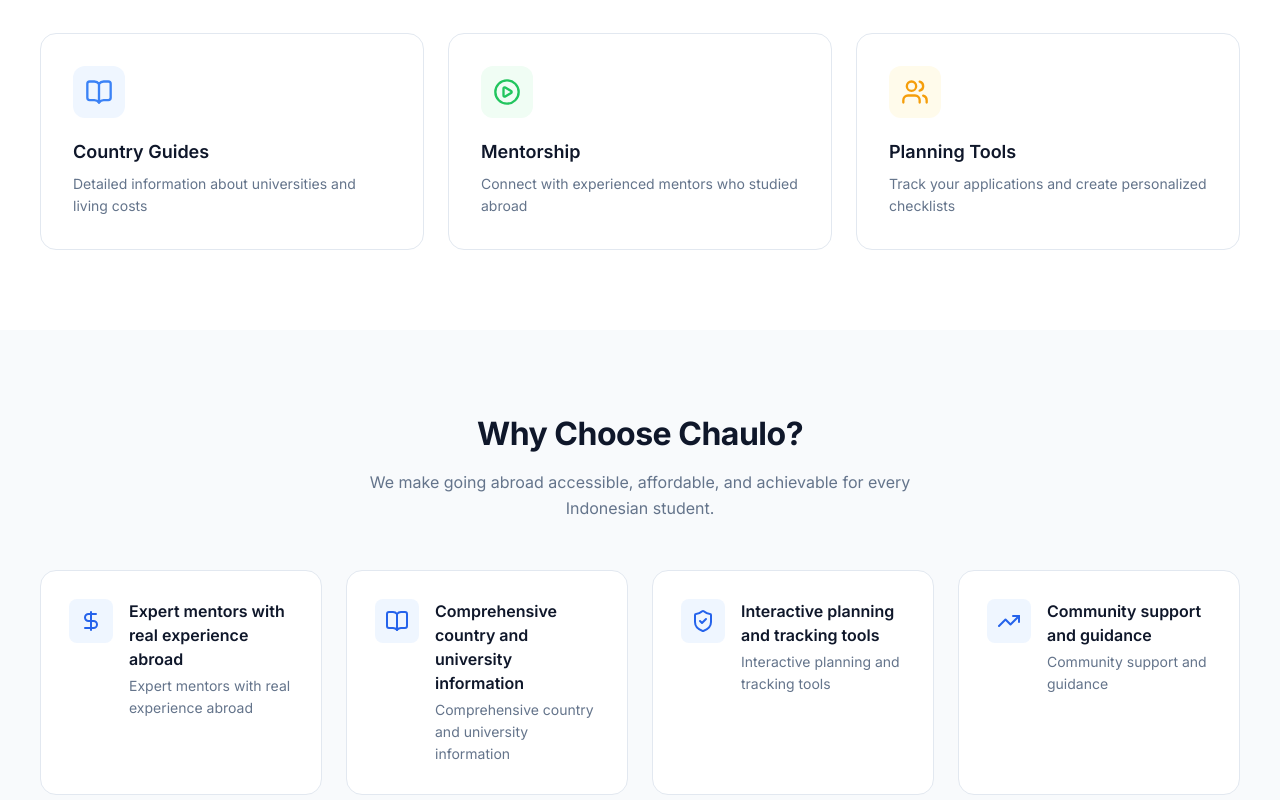
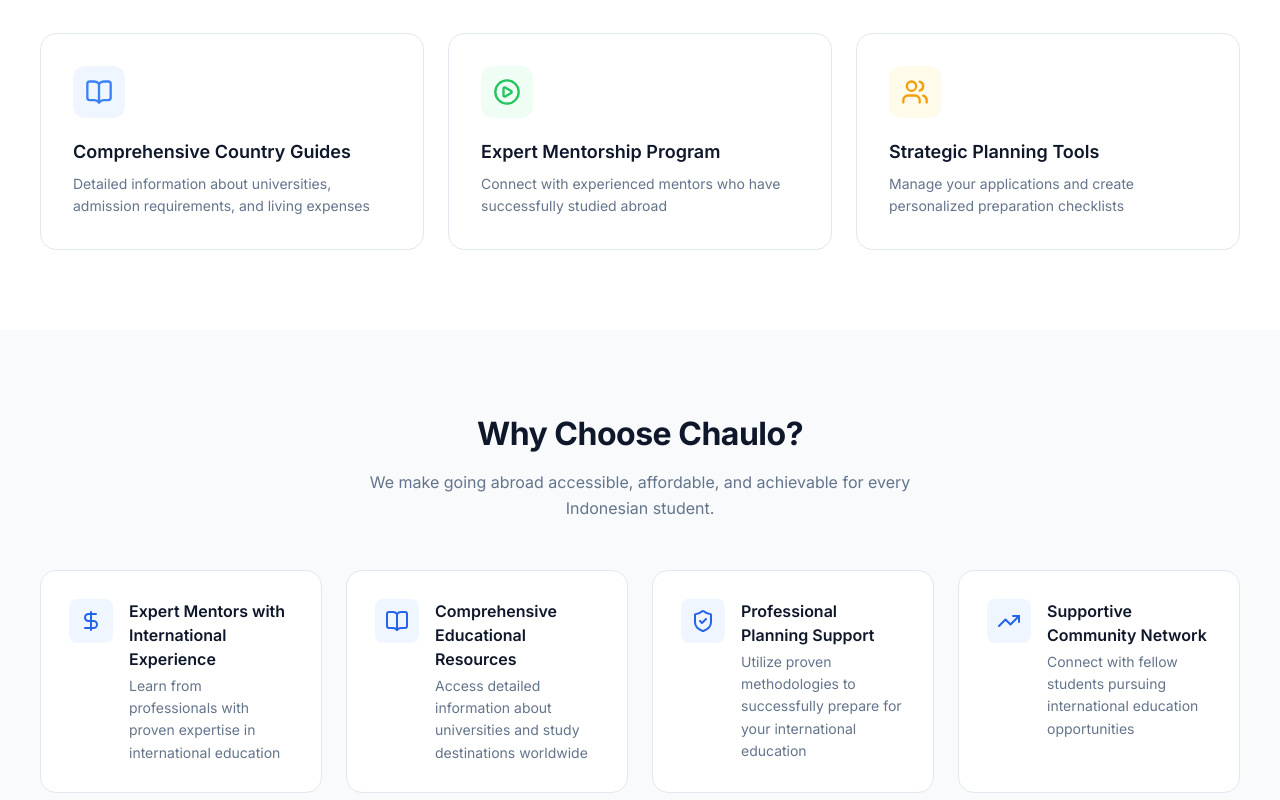
Before and after one commit to darrendarnelle/CHAULO, a React (Vite) app: page / in a window 1280 px wide. Shown: the part 760-1560 px from the top of the page. Built offline with nearby package versions, Linux system fonts and the light colour scheme; no server answers.

Commit message:
Fix language switch & formalize copy

```diff
--- a/src/locales/en.json
+++ b/src/locales/en.json
@@ -11,20 +11,24 @@
     "signOut": "Sign Out"
   },
   "home": {
-    "title": "Plan Your Global Education Journey",
-    "subtitle": "Expert guidance for studying abroad",
-    "heroButton": "Explore Countries",
-    "feature1Title": "Country Guides",
-    "feature1Desc": "Detailed information about universities and living costs",
-    "feature2Title": "Mentorship",
-    "feature2Desc": "Connect with experienced mentors who studied abroad",
-    "feature3Title": "Planning Tools",
-    "feature3Desc": "Track your applications and create personalized checklists",
+    "title": "Plan Your International Education Journey",
+    "subtitle": "Professional guidance for studying abroad",
+    "heroButton": "Begin Your Journey",
+    "feature1Title": "Comprehensive Country Guides",
+    "feature1Desc": "Detailed information about universities, admission requirements, and living expenses",
+    "feature2Title": "Expert Mentorship Program",
+    "feature2Desc": "Connect with experienced mentors who have successfully studied abroad",
+    "feature3Title": "Strategic Planning Tools",
+    "feature3Desc": "Manage your applications and create personalized preparation checklists",
     "whyChoose": "Why Choose Chaulo?",
-    "reason1": "Expert mentors with real experience abroad",
-    "reason2": "Comprehensive country and university information",
-    "reason3": "Interactive planning and tracking tools",
-    "reason4": "Community support and guidance"
+    "reason1": "Expert Mentors with International Experience",
+    "reason1Desc": "Learn from professionals with proven expertise in international education",
+    "reason2": "Comprehensive Educational Resources",
+    "reason2Desc": "Access detailed information about universities and study destinations worldwide",
+    "reason3": "Professional Planning Support",
+    "reason3Desc": "Utilize proven methodologies to successfully prepare for your international education",
+    "reason4": "Supportive Community Network",
+    "reason4Desc": "Connect with fellow students pursuing international education opportunities"
   },
   "explore": {
     "title": "Explore Countries",
--- a/src/locales/id.json
+++ b/src/locales/id.json
@@ -11,20 +11,24 @@
     "signOut": "Keluar"
   },
   "home": {
-    "title": "Rencanakan Perjalanan Pendidikan Global Anda",
-    "subtitle": "Bimbingan ahli untuk belajar di luar negeri",
-    "heroButton": "Jelajahi Negara",
-    "feature1Title": "Panduan Negara",
-    "feature1Desc": "Informasi rinci tentang universitas dan biaya hidup",
-    "feature2Title": "Mentorship",
-    "feature2Desc": "Terhubung dengan mentor berpengalaman yang belajar di luar negeri",
-    "feature3Title": "Alat Perencanaan",
-    "feature3Desc": "Lacak aplikasi dan buat daftar periksa yang dipersonalisasi",
+    "title": "Rencanakan Karir Pendidikan Internasional Anda",
+    "subtitle": "Bimbingan profesional untuk pendidikan lanjutan di luar negeri",
+    "heroButton": "Mulai Perjalanan Anda",
+    "feature1Title": "Panduan Negara Komprehensif",
+    "feature1Desc": "Informasi detail tentang universitas, persyaratan masuk, dan biaya hidup",
+    "feature2Title": "Program Mentorship Berpengalaman",
+    "feature2Desc": "Terhubung dengan mentor profesional yang telah berhasil menempuh pendidikan lanjutan",
+    "feature3Title": "Alat Perencanaan Strategis",
+    "feature3Desc": "Kelola aplikasi Anda dan buat daftar periksa persiapan yang disesuaikan",
     "whyChoose": "Mengapa Memilih Chaulo?",
-    "reason1": "Mentor ahli dengan pengalaman nyata di luar negeri",
-    "reason2": "Informasi komprehensif tentang negara dan universitas",
-    "reason3": "Alat perencanaan dan pelacakan interaktif",
-    "reason4": "Dukungan dan bimbingan komunitas"
+    "reason1": "Mentor Berpengalaman Internasional",
+    "reason1Desc": "Belajar dari profesional berpengalaman dalam bidang pendidikan internasional",
+    "reason2": "Sumber Daya Pendidikan Lengkap",
+    "reason2Desc": "Akses informasi detail tentang universitas dan destinasi studi di seluruh dunia",
+    "reason3": "Dukungan Perencanaan Profesional",
+    "reason3Desc": "Manfaatkan metodologi terbukti untuk mempersiapkan pendidikan internasional Anda",
+    "reason4": "Jaringan Komunitas Mendukung",
+    "reason4Desc": "Terhubung dengan sesama siswa yang mengejar peluang pendidikan internasional"
   },
   "explore": {
     "title": "Jelajahi Negara",
@@ -48,7 +52,7 @@
   },
   "checklist": {
     "title": "Daftar Periksa Pribadi",
-    "subtitle": "Atur tugas-tugas belajar di luar negeri Anda",
+    "subtitle": "Atur tugas-tugas persiapan Anda",
     "addPlaceholder": "Tambahkan tugas baru...",
     "addBtn": "Tambahkan"
   },
@@ -79,7 +83,7 @@
     "creatingAccount": "Membuat akun..."
   },
   "footer": {
-    "description": "Pintu gerbang Anda ke pendidikan global",
+    "description": "Portal menuju pendidikan global",
     "company": "Perusahaan",
     "support": "Dukungan",
     "legal": "Hukum",
--- a/src/pages/Home.tsx
+++ b/src/pages/Home.tsx
@@ -41,22 +41,22 @@
     {
       icon: <DollarSign size={24} />,
       title: t('home.reason1'),
-      desc: t('home.reason1'),
+      desc: t('home.reason1Desc'),
     },
     {
       icon: <BookOpen size={24} />,
       title: t('home.reason2'),
-      desc: t('home.reason2'),
+      desc: t('home.reason2Desc'),
     },
     {
       icon: <ShieldCheck size={24} />,
       title: t('home.reason3'),
-      desc: t('home.reason3'),
+      desc: t('home.reason3Desc'),
     },
     {
       icon: <TrendingUp size={24} />,
       title: t('home.reason4'),
-      desc: t('home.reason4'),
+      desc: t('home.reason4Desc'),
     },
   ]
   return (
```
